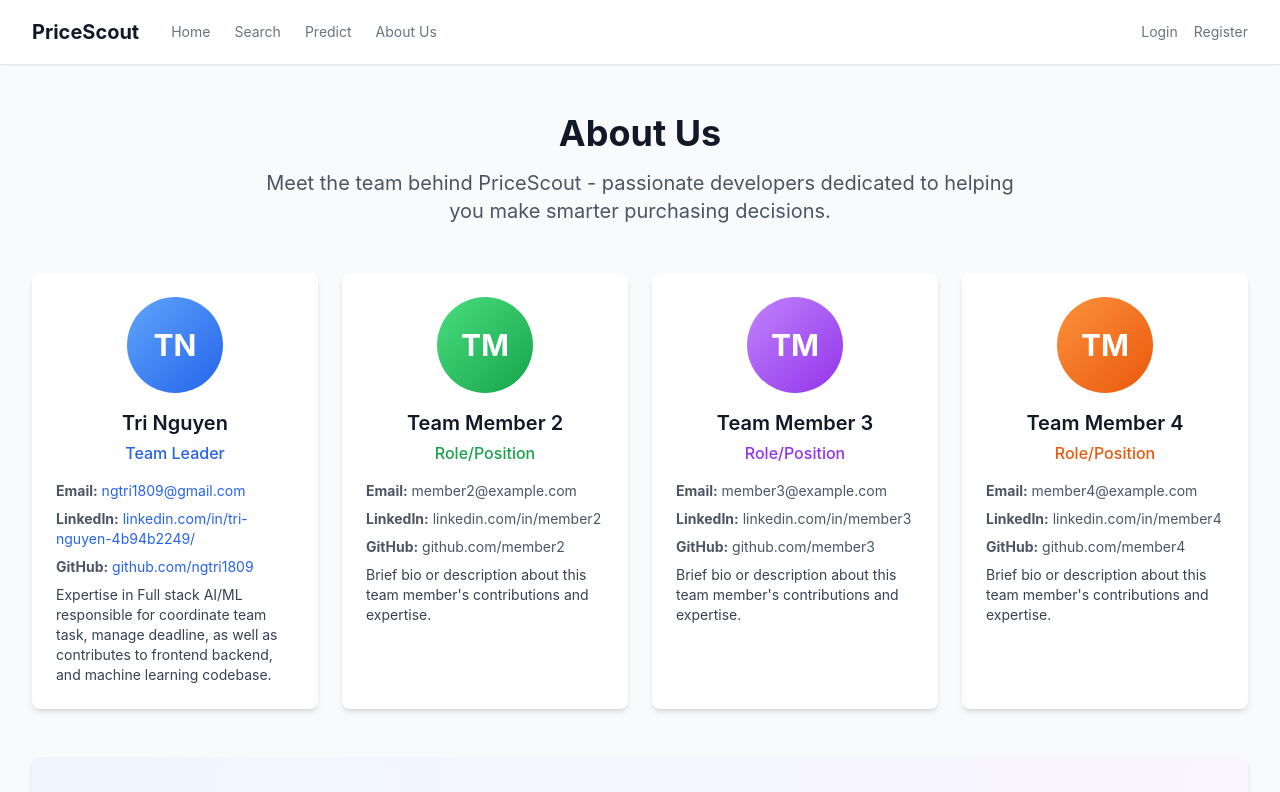
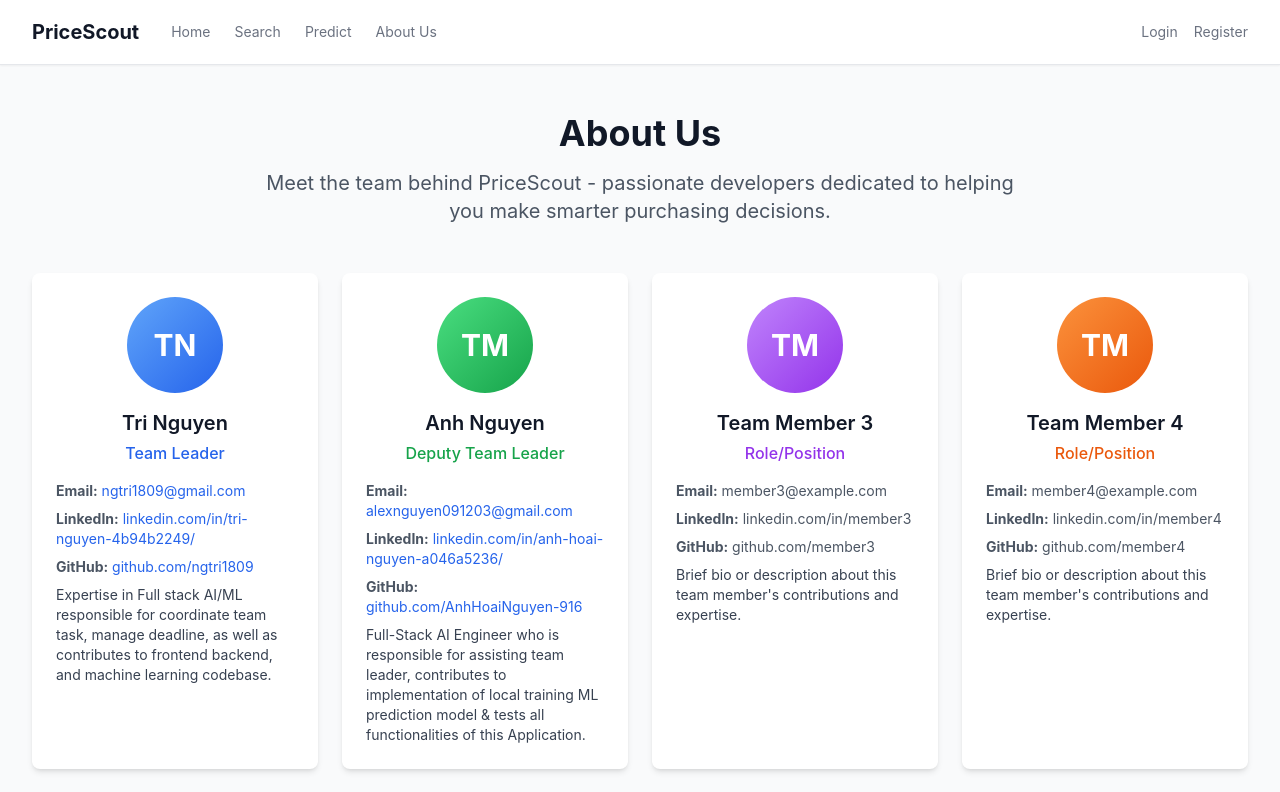
Before and after one commit to ngtri1809/PriceScout, a React (Vite) app in the folder apps/web/: page /about in a window 1280 px wide. Shown: the top 792 px of the page. Built offline with nearby package versions, Linux system fonts and the light colour scheme; no server answers.

Commit message:
Update team member information for Anh Nguyen
Updated team member details for Anh Nguyen, including name, role, contact information, and bio.

```diff
--- a/apps/web/src/pages/AboutUsPage.jsx
+++ b/apps/web/src/pages/AboutUsPage.jsx
@@ -37,15 +37,15 @@
             <div className="w-24 h-24 bg-gradient-to-br from-green-400 to-green-600 rounded-full mx-auto mb-4 flex items-center justify-center">
               <span className="text-3xl font-bold text-white">TM</span>
             </div>
-            <h3 className="text-xl font-semibold text-gray-900 mb-1">Team Member 2</h3>
-            <p className="text-green-600 font-medium mb-3">Role/Position</p>
+            <h3 className="text-xl font-semibold text-gray-900 mb-1">Anh Nguyen</h3>
+            <p className="text-green-600 font-medium mb-3">Deputy Team Leader</p>
           </div>
           <div className="space-y-2 text-sm text-gray-600">
-            <p><strong>Email:</strong> member2@example.com</p>
-            <p><strong>LinkedIn:</strong> linkedin.com/in/member2</p>
-            <p><strong>GitHub:</strong> github.com/member2</p>
+            <p><strong>Email:</strong> <a href="mailto:alexnguyen091203@gmail.com" className="text-blue-600 hover:underline">alexnguyen091203@gmail.com</a></p>
+            <p><strong>LinkedIn:</strong> <a href="https://www.linkedin.com/in/anh-hoai-nguyen-a046a5236/" target="_blank" rel="noopener noreferrer" className="text-blue-600 hover:underline">linkedin.com/in/anh-hoai-nguyen-a046a5236/</a></p>
+            <p><strong>GitHub:</strong> <a href="https://github.com/AnhHoaiNguyen-916" target="_blank" rel="noopener noreferrer" className="text-blue-600 hover:underline">github.com/AnhHoaiNguyen-916</a></p>
             <p className="mt-4 text-gray-700">
-              Brief bio or description about this team member's contributions and expertise.
+              Full-Stack AI Engineer who is responsible for assisting team leader, contributes to implementation of local training ML prediction model & tests all functionalities of this Application.
             </p>
           </div>
         </div>
```
